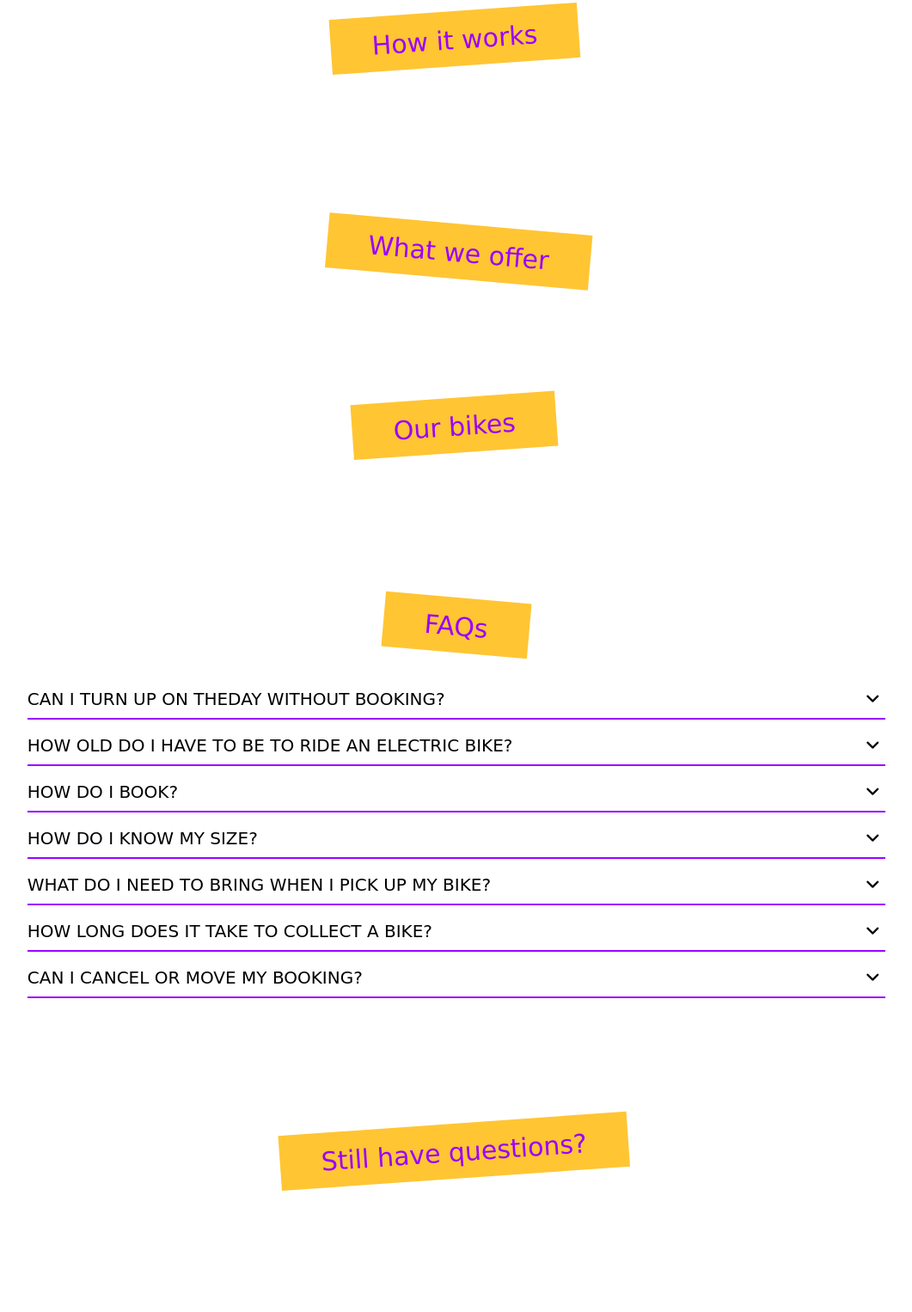
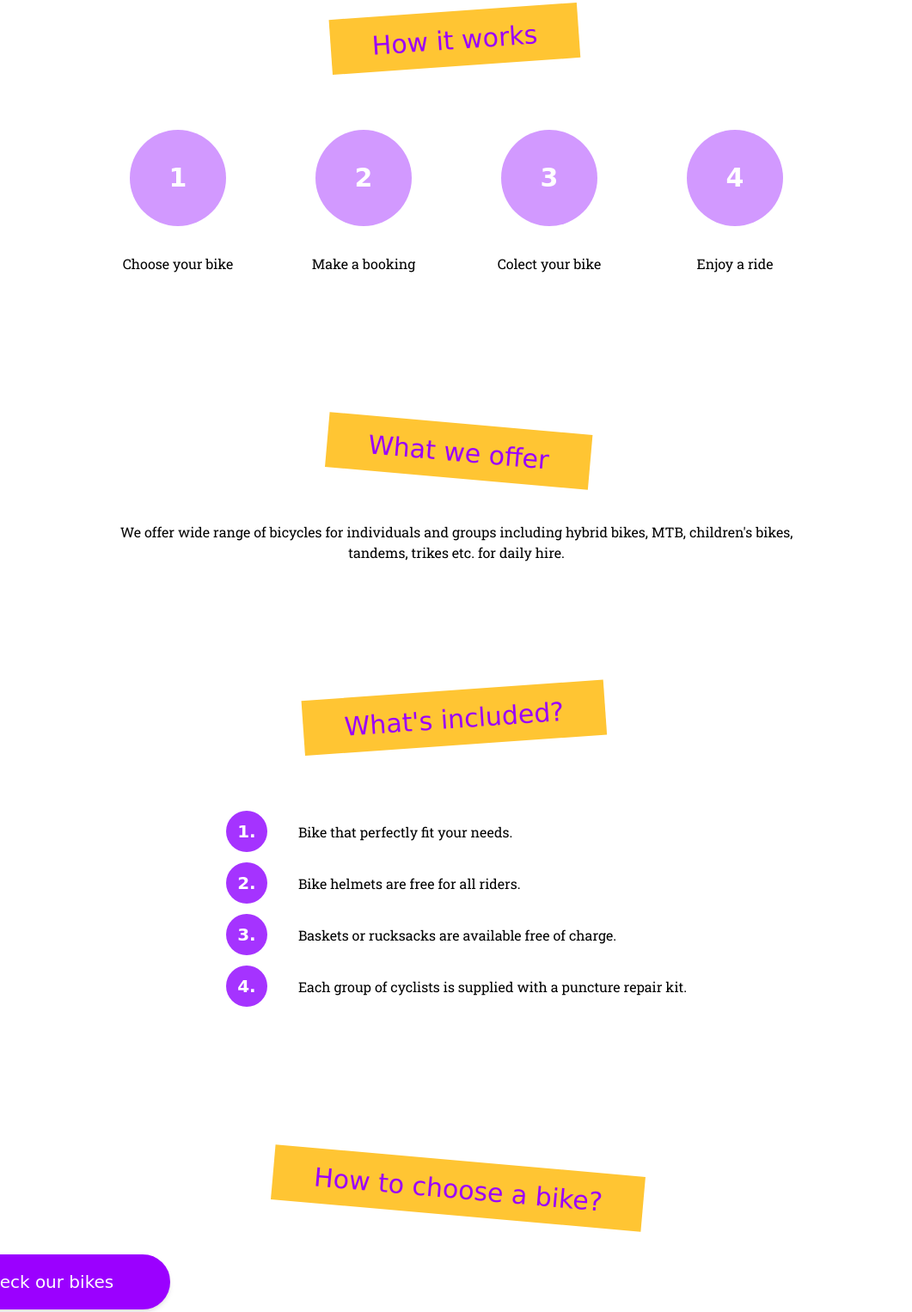
Before and after one commit to natalie-maks/bike-rental-js, a website: page index.html in a window 1280 px wide. Shown: the part 937-2463 px from the top of the page at 86% size, without its empty margins (109-1170 px from the left). Drawn offline with nearby package versions, Linux system fonts and the light colour scheme; a web font is replaced by a local one.

Commit message:
Styled 3 section on home page

```diff
--- a/index.html
+++ b/index.html
@@ -337,29 +337,138 @@
       </section>
       <section class="my-40 px-4">
         <h2
-          class="font-display text-3xl text-violet-900 bg-orange-700 block mx-auto w-fit pt-4 pb-3 px-12 rotate-[-4deg] origin-bottom-left relative z-[2]"
+          class="font-display text-3xl text-violet-900 bg-orange-700 block mx-auto w-fit pt-4 pb-3 px-12 mb-16 rotate-[-4deg] origin-bottom-left relative z-[2]"
         >
           How it works
         </h2>
+        <ol class="flex space-x-8 lg:w-2/3 mx-auto">
+          <li class="flex flex-col items-center lg:w-1/4">
+            <span
+              class="bg-violet-300 rounded-full inline-flex justify-center items-center h-28 w-28 mb-8 font-display font-bold text-3xl text-white"
+            >
+              1
+            </span>
+            <span class="text-center">Choose your bike</span>
+          </li>
+          <li class="flex flex-col items-center lg:w-1/4">
+            <span
+              class="bg-violet-300 rounded-full inline-flex justify-center items-center h-28 w-28 mb-8 font-display font-bold text-3xl text-white"
+            >
+              2
+            </span>
+            <span class="text-center">Make a booking</span>
+          </li>
+          <li class="flex flex-col items-center lg:w-1/4">
+            <span
+              class="bg-violet-300 rounded-full inline-flex justify-center items-center h-28 w-28 mb-8 font-display font-bold text-3xl text-white"
+            >
+              3
+            </span>
+            <span class="text-center">Colect your bike</span>
+          </li>
+          <li class="flex flex-col items-center lg:w-1/4">
+            <span
+              class="bg-violet-300 rounded-full inline-flex justify-center items-center h-28 w-28 mb-8 font-display font-bold text-3xl text-white"
+            >
+              4
+            </span>
+            <span class="text-center">Enjoy a ride</span>
+          </li>
+        </ol>
       </section>
       <section class="my-40 px-4">
         <h2
-          class="font-display text-3xl text-violet-900 bg-orange-700 block mx-auto w-fit pt-4 pb-3 px-12 rotate-[5deg] origin-bottom-left relative z-[2]"
+          class="font-display text-3xl text-violet-900 bg-orange-700 block mx-auto w-fit pt-4 pb-3 px-12 mb-16 rotate-[5deg] origin-bottom-left relative z-[2]"
         >
           What we offer
         </h2>
+        <p class="text-center lg:w-2/3 mx-auto">
+          We offer wide range of bicycles for individuals and groups including hybrid bikes, MTB,
+          children's bikes, tandems, trikes etc. for daily hire.
+        </p>
       </section>
-      <section class="my-40 px-4">
+      <section class="my-40 px-4 w-full">
         <h2
-          class="font-display text-3xl text-violet-900 bg-orange-700 block mx-auto w-fit pt-4 pb-3 px-12 rotate-[-4deg] origin-bottom-left relative z-[2]"
+          class="font-display text-3xl text-violet-900 bg-orange-700 block mx-auto w-fit pt-4 pb-3 px-12 mb-16 rotate-[-4deg] origin-bottom-left relative z-[2]"
         >
-          Our bikes
+          What's included?
         </h2>
+        <ol class="block w-fit mx-auto">
+          <li class="mb-3">
+            <span
+              class="bg-violet-700 rounded-full inline-flex justify-center items-center h-12 w-12 mr-8 font-display font-bold text-xl text-white"
+            >
+              1.
+            </span>
+            Bike that perfectly fit your needs.
+          </li>
+          <li class="mb-3">
+            <span
+              class="bg-violet-700 rounded-full inline-flex justify-center items-center h-12 w-12 mr-8 font-display font-bold text-xl text-white"
+            >
+              2.
+            </span>
+            Bike helmets are free for all riders.
+          </li>
+          <li class="mb-3">
+            <span
+              class="bg-violet-700 rounded-full inline-flex justify-center items-center h-12 w-12 mr-8 font-display font-bold text-xl text-white"
+            >
+              3.
+            </span>
+            Baskets or rucksacks are available free of charge.
+          </li>
+          <li class="mb-3">
+            <span
+              class="bg-violet-700 rounded-full inline-flex justify-center items-center h-12 w-12 mr-8 font-display font-bold text-xl text-white"
+            >
+              4.
+            </span>
+            Each group of cyclists is supplied with a puncture repair kit.
+          </li>
+        </ol>
       </section>
 
       <section class="my-40 px-4">
         <h2
-          class="font-display text-3xl bg-orange-700 text-violet-900 block mx-auto w-fit pt-4 pb-3 px-12 mb-8 rotate-[5deg]"
+          class="font-display text-3xl text-violet-900 bg-orange-700 block mx-auto w-fit pt-4 pb-3 px-12 mb-16 rotate-[5deg] origin-bottom-left relative z-[2]"
+        >
+          How to choose a bike?
+        </h2>
+        <a
+          class="bg-violet-900 rounded-full block w-fit mt-8 py-4 px-16 text-xl font-display text-white shadow-md border-2 border-violet-900 hover:bg-violet-700 cursor-pointer"
+        >
+          Check our bikes
+        </a>
+      </section>
+      <section class="my-40 px-4">
+        <h2
+          class="font-display text-3xl text-violet-900 bg-orange-700 block mx-auto w-fit pt-4 pb-3 px-12 mb-16 rotate-[-4deg] origin-bottom-left relative z-[2]"
+        >
+          Daily Hire Period
+        </h2>
+        <p class="text-center lg:w-2/3 mx-auto">
+          If you have any specific requirements for bike hire periods, please contact us to see if
+          we can make alternative arrangements. Otherwise, our standard hire periods are as follows:
+        </p>
+        <div class="flex lg:w-2/3 mx-auto text-center mt-8">
+          <div class="w-full py-4 border-r-4 border-violet-700">
+            <h3 class="font-display text-violet-900 text-3xl mb-4">Half Day Hire</h3>
+            <p>
+              FOUR HOUR PERIOD <br />
+              BETWEEN 9:15AM AND 5.00PM
+            </p>
+          </div>
+          <div class="w-full py-4">
+            <h3 class="font-display text-violet-900 text-3xl mb-4">Full Day Hire</h3>
+            <p>BETWEEN 9.15PM AND 5.00PM</p>
+          </div>
+        </div>
+      </section>
+
+      <section class="my-40 px-4">
+        <h2
+          class="font-display text-3xl bg-orange-700 text-violet-900 block mx-auto w-fit pt-4 pb-3 px-12 mb-16 rotate-[5deg]"
         >
           FAQs
         </h2>
@@ -480,7 +589,7 @@
 
       <section class="my-40 px-4">
         <h2
-          class="font-display text-3xl text-violet-900 bg-orange-700 block mx-auto w-fit pt-4 pb-3 px-12 rotate-[-4deg] origin-bottom-left relative z-[2]"
+          class="font-display text-3xl text-violet-900 bg-orange-700 block mx-auto w-fit pt-4 pb-3 px-12 mb-16 rotate-[-4deg] origin-bottom-left relative z-[2]"
         >
           Still have questions?
         </h2>
```
Also changed, not shown: css/main.css.
